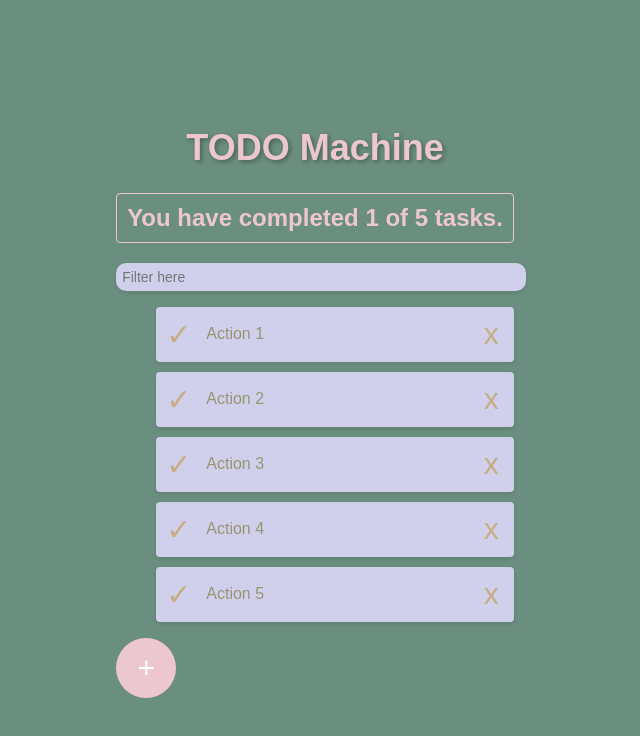
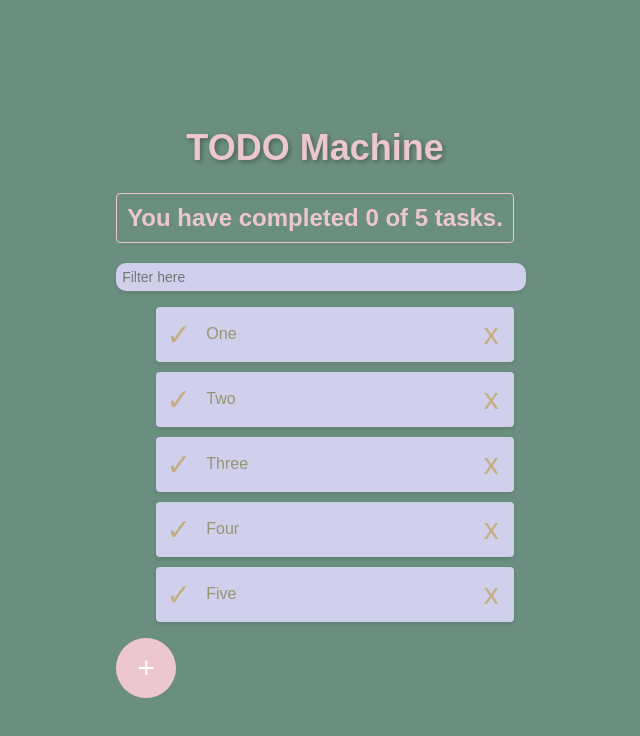
Before and after one commit to NFNV/todo-machine, a React (Create React App) app: page / in a window 1280 px wide. Shown: the top 736 px of the page, without its empty margins (325-965 px from the left). Built offline with nearby package versions, Linux system fonts and the light colour scheme.

Commit message:
todos: complete & delete

```diff
--- a/src/App.js
+++ b/src/App.js
@@ -7,11 +7,11 @@ import { CreateTodoButton } from "./components/CreateTodoButton"
 import { Title } from "./components/Title"
 
 const defaultTodos = [
-  { text: "Action 1", completed: true },
-  { text: "Action 2", completed: false },
-  { text: "Action 3", completed: false },
-  { text: "Action 4", completed: false },
-  { text: "Action 5", completed: false },
+  { text: "One", completed: false },
+  { text: "Two", completed: false },
+  { text: "Three", completed: false },
+  { text: "Four", completed: false },
+  { text: "Five", completed: false },
 ]
 
 function App() {
@@ -21,17 +21,37 @@ function App() {
   const completedTodos = todos.filter((todo) => !!todo.completed).length
   const totalTodos = todos.length
 
+  const searchedTodos = todos.filter((todo) =>
+    todo.text.toLowerCase().includes(searchValue.toLocaleLowerCase())
+  )
+
+  const completeTodo = (text) => {
+    const newTodos = [...todos]
+    const todoIndex = newTodos.findIndex((todo) => todo.text == text)
+    newTodos[todoIndex].completed = true
+    setTodos(newTodos)
+  }
+
+  const deleteTodo = (text) => {
+    const newTodos = [...todos]
+    const todoIndex = newTodos.findIndex((todo) => todo.text == text)
+    newTodos.splice(todoIndex, 1)
+    setTodos(newTodos)
+  }
+
   return (
     <>
       <Title />
       <TodoCounter completed={completedTodos} total={totalTodos} />
       <TodoSearch searchValue={searchValue} setSearchValue={setSearchValue} />
       <TodoList>
-        {defaultTodos.map((todo) => (
+        {searchedTodos.map((todo) => (
           <TodoItem
             key={todo.text}
             text={todo.text}
             completed={todo.completed}
+            onComplete={() => completeTodo(todo.text)}
+            onDelete={() => deleteTodo(todo.text)}
           />
         ))}
       </TodoList>
--- a/src/components/TodoItem.css
+++ b/src/components/TodoItem.css
@@ -1,11 +1,16 @@
 .todo-item {
   display: flex;
   align-items: center;
+  justify-content: center;
   background-color: #D0CFEC;
   padding: 10px;
   border-radius: 4px;
   box-shadow: 0 2px 4px rgba(0, 0, 0, 0.1);
   margin-bottom: 10px;
+}
+
+.todo-item.completed .task-text {
+  text-decoration: line-through;
 }
 
 .todo-item span {
--- a/src/components/TodoItem.js
+++ b/src/components/TodoItem.js
@@ -1,11 +1,13 @@
-import './TodoItem.css'
+import "./TodoItem.css"
 
-export const TodoItem = ({ text, completed }) => {
+export const TodoItem = ({ text, completed, onComplete, onDelete }) => {
+  const itemClassName = completed ? "todo-item completed" : "todo-item"
+
   return (
-    <li className="todo-item">
-      <span>✓</span>
-      <p>{text}</p>
-      <span>x</span>
+    <li className={itemClassName}>
+      <span onClick={onComplete}>✓</span>
+      <p className="task-text">{text}</p>
+      <span onClick={onDelete}>x</span>
     </li>
   )
 }
--- a/src/components/TodoList.css
+++ b/src/components/TodoList.css
@@ -1,5 +1,8 @@
 .todo-list {
-    padding: 0;
-    margin: 0;
-    list-style-type: none;
-  }
+  padding: 0;
+  margin: 0;
+  list-style-type: none;
+  display: flex;
+  flex-direction: column;
+  align-items: center;
+}
```
